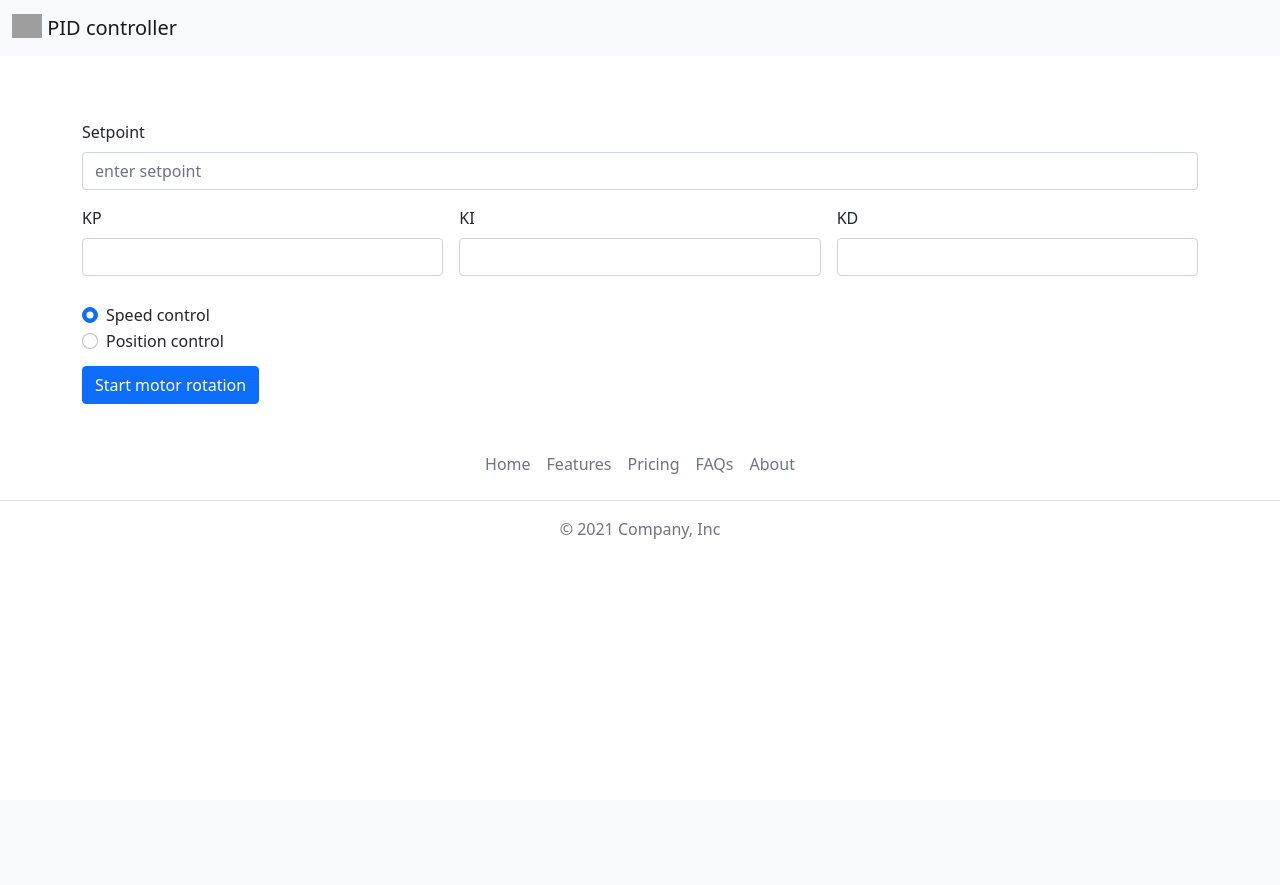
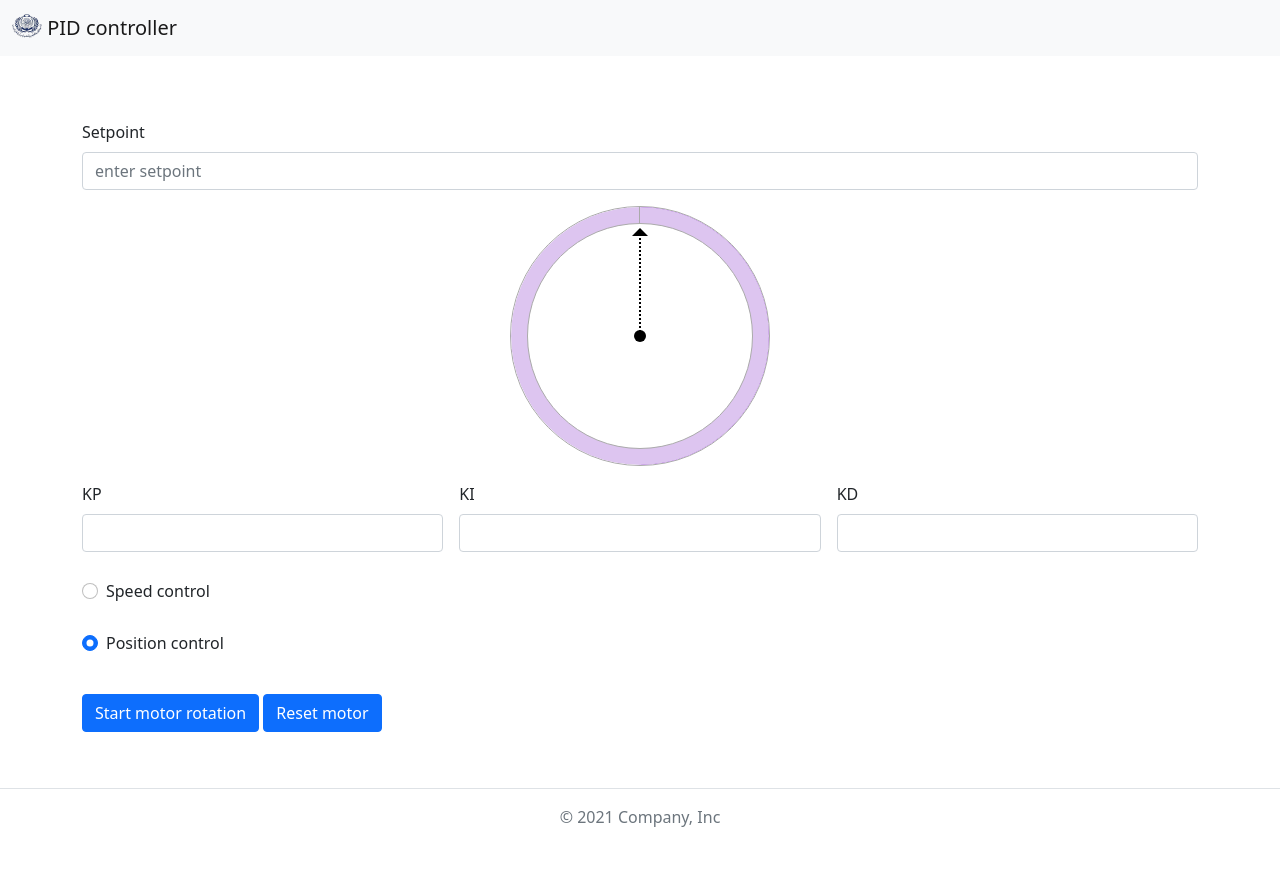
Before and after one commit to mhwahdan/PID-Control, a Django app: page / in a window 1280 px wide. Before the commit the page ends 539 px from the top, so only its background shows below. Run offline with Django 4.2, Linux system fonts and the light colour scheme; some libraries are stand-ins or nearby versions; grey boxes are pictures that could not be loaded.

Commit message:
gui-done

```diff
--- a/UI/PID/urls.py
+++ b/UI/PID/urls.py
@@ -6,5 +6,5 @@ from PID import views
 urlpatterns = [
     path('', views.index, name="home"),
     path('control/', views.start_pid, name="startPID"),
-    path('plot/', views.get_point, name="plot")
+    path('stop/', views.reset_motor, name='stopPID')
 ]
--- a/UI/PID/views.py
+++ b/UI/PID/views.py
@@ -4,25 +4,36 @@ import serial
 from time import sleep
 # Create your views here.
 
-
-
-
+prev_angle = 0
+arduino = None
+kp = 0
+ki = 0
+kd = 0
+mode = 0
 
 def index(request):
     return render(request, 'PID/index.html')
 
-arduino = None
 
 def start_pid(request):
-    global arduino
+    global prev_angle
+    global kp
+    global ki
+    global kd
     mode = str(request.GET["mode"])
-    setpoint = str(request.GET["setpoint"])
+    setpoint = float(request.GET["setpoint"]) if float(request.GET["setpoint"]) <= 720 else 720.0
+    setpoint = setpoint * -1
+    tmp = setpoint
     kp = str(request.GET["kp"])
     ki = str(request.GET["ki"])
     kd = str(request.GET["kd"])
-    sleep(1)
-    arduino = None
-    sleep(1)
+
+    if mode == '2':
+        setpoint = setpoint - prev_angle
+        prev_angle = tmp
+
+    setpoint = str(setpoint)
+
     arduino = serial.Serial(port='COM4', baudrate=115200, timeout=1)
     sleep(1)
     arduino.flushInput()
@@ -31,7 +42,6 @@ def start_pid(request):
     sleep(1)
     arduino.write(bytes(mode, 'utf-8'))
     sleep(1)
-
     data = arduino.readline()
     if data == b'Enter Setpoint\r\n':
         arduino.write(bytes(setpoint, 'utf-8'))
@@ -42,7 +52,6 @@ def start_pid(request):
         arduino.write(bytes(kp, 'utf-8'))
     sleep(1)
 
-
     data = arduino.readline()
     if data == b'Enter KI\r\n':
         arduino.write(bytes(ki, 'utf-8'))
@@ -52,15 +61,37 @@ def start_pid(request):
     if data == b'Enter KD\r\n':
         arduino.write(bytes(kd, 'utf-8'))
 
-
     return HttpResponse('hello')
 
 
-def get_point(request):
+def reset_motor(request):
+    global prev_angle
+    angle = prev_angle * -1
+    prev_angle = 0
+    arduino = serial.Serial(port='COM4', baudrate=115200, timeout=1)
+    sleep(1)
+    arduino.flushInput()
+    sleep(1)
+    arduino.flushOutput()
+    sleep(1)
+    arduino.write(bytes('2', 'utf-8'))
+    sleep(1)
+    data = arduino.readline()
+    if data == b'Enter Setpoint\r\n':
+        arduino.write(bytes(str(angle), 'utf-8'))
+    sleep(1)
 
-    try:
-        sleep(0.5)
-        point = str(arduino.readline().decode().strip('\r\n'))#Capture serial output as a decoded string
-    except Exception as exp:
-        point = '0'
-    return HttpResponse(point)
+    data = arduino.readline()
+    if data == b'Enter KP\r\n':
+        arduino.write(bytes('6', 'utf-8'))
+    sleep(0.5)
+
+    data = arduino.readline()
+    if data == b'Enter KI\r\n':
+        arduino.write(bytes('0.6', 'utf-8'))
+    sleep(1)
+
+    data = arduino.readline()
+    if data == b'Enter KD\r\n':
+        arduino.write(bytes('1', 'utf-8'))
+    return HttpResponse(angle)
--- a/UI/templates/PID/base.html
+++ b/UI/templates/PID/base.html
@@ -4,11 +4,14 @@
 <head>
     <meta charset="UTF-8">
     <meta name="viewport" content="width=device-width, initial-scale=1.0">
-    <title>Numerical root finder</title>
+    <title>PID control server</title>
     <link rel="stylesheet" href="{% static 'Bootstrap/css/bootstrap.min.css' %}">
     <script src="{% static 'Bootstrap/js/bootstrap.min.js' %}"></script>
-    <script src="{% static 'plotly/plotly-2.6.3.min.js' %}"></script>
     <script src="{% static 'Jquery/jquery-3.6.0.min.js' %}"></script>
+    <!-- roundSlider CSS -->
+    <link rel="stylesheet" href="{% static 'roundslider/css/roundslider.min.css' %}">
+    <!-- roundSlider JS -->
+    <script src="{% static 'roundslider/js/roundslider.min.js' %}"></script>
 </head>
 <body style="min-height: 100vh;">
 {% include 'PID/header.html' %}
--- a/UI/templates/PID/footer.html
+++ b/UI/templates/PID/footer.html
@@ -1,10 +1,5 @@
 <footer class="py-3 my-4">
     <ul class="nav justify-content-center border-bottom pb-3 mb-3">
-      <li class="nav-item"><a href="#" class="nav-link px-2 text-muted">Home</a></li>
-      <li class="nav-item"><a href="#" class="nav-link px-2 text-muted">Features</a></li>
-      <li class="nav-item"><a href="#" class="nav-link px-2 text-muted">Pricing</a></li>
-      <li class="nav-item"><a href="#" class="nav-link px-2 text-muted">FAQs</a></li>
-      <li class="nav-item"><a href="#" class="nav-link px-2 text-muted">About</a></li>
     </ul>
     <p class="text-center text-muted">© 2021 Company, Inc</p>
   </footer>
--- a/UI/templates/PID/header.html
+++ b/UI/templates/PID/header.html
@@ -1,7 +1,8 @@
+{% load static %}
 <nav class="navbar navbar-light bg-light">
   <div class="container-fluid">
     <a class="navbar-brand" href="#">
-      <img src="/docs/5.1/assets/brand/bootstrap-logo.svg" alt="" width="30" height="24" class="d-inline-block align-text-top">
+      <img src="{% static 'aastlogo.png' %}" alt="" width="30" height="24" class="d-inline-block align-text-top">
       PID controller
     </a>
   </div>
--- a/UI/templates/PID/index.html
+++ b/UI/templates/PID/index.html
@@ -1,13 +1,54 @@
 {% extends 'PID/base.html' %}
 {% load static %}
 {% block content %}
+    <style>
+        #slider .rs-handle {
+            background-color: transparent;
+            border: 8px solid transparent;
+            border-right-color: black;
+            margin: -8px 0 0 14px !important;
+        }
+
+        #slider .rs-handle:before {
+            display: block;
+            content: " ";
+            position: absolute;
+            height: 12px;
+            width: 12px;
+            background: black;
+            right: -6px;
+            bottom: -6px;
+            border-radius: 100%;
+        }
+
+        #slider .rs-handle:after {
+            display: block;
+            content: " ";
+            width: 106px;
+            position: absolute;
+            top: -1px;
+            right: 0px;
+            border-top: 2px dotted black;
+        }
+
+        #slider .rs-range-color {
+            background-color: #8832cd;
+        }
+
+        #slider .rs-path-color {
+            background-color: #ddc5f0;
+        }
+    </style>
     <div class="container" style="margin-top: 5%;">
         <form method="get" action="{% url 'startPID' %}" id="motor_control">
             <div class="row g-3">
                 <div class="col-12">
                     <label for="Setpoint" class="form-label">Setpoint</label>
                     <input type="number" step="0.001" name="setpoint" class="form-control" id="Setpoint"
-                           placeholder="enter setpoint">
+                           onchange='$("#slider").roundSlider("setValue", this.value)' placeholder="enter setpoint">
+                </div>
+                <div class="container">
+                    <div id="slider" style="margin: auto;"></div>
                 </div>
                 <div class="col-md-4">
                     <label for="KP" class="form-label">KP</label>
@@ -25,13 +66,13 @@
             <div class="row g-3" style="margin-top: 1%;margin-bottom: 1%;">
                 <div class="col-sm-10">
                     <div class="form-check">
-                        <input class="form-check-input" type="radio" name="mode" id="speed" value="1" checked>
+                        <input class="form-check-input" onclick="$('#reset').attr('disabled', true);$('#slider').roundSlider('disable');" type="radio" name="mode" id="speed" value="1">
                         <label class="form-check-label" for="speed">
                             Speed control
                         </label>
                     </div>
-                    <div class="form-check">
-                        <input class="form-check-input" type="radio" name="mode" id="position" value="2">
+                    <div class="form-check" style="margin-top: 3%;margin-bottom: 3%;">
+                        <input class="form-check-input" onclick="$('#reset').attr('disabled', false);$('#slider').roundSlider('enable');" type="radio" name="mode" id="position" value="2" checked>
                         <label class="form-check-label" for="position">
                             Position control
                         </label>
@@ -41,12 +82,13 @@
             <div class="row g-3">
                 <div class="col-12">
                     <button type="submit" class="btn btn-primary">Start motor rotation</button>
+                    <button type="button" onclick="$.get('{% url 'stopPID' %}', function (){$('#slider').roundSlider('setValue', 0);$('#Setpoint').val(0);})" id="reset" class="btn btn-primary">Reset motor
+                    </button>
                 </div>
             </div>
         </form>
     </div>
     <div class="container">
-        <div id="chart"></div>
     </div>
 
     <script>
@@ -66,15 +108,32 @@
                 ).done(
                     function (response) {
                     }
-                    ).
-                        fail(
-                            function (error) {
-                                console.log(error);
-                            }
-                        );
+                ).fail(
+                    function (error) {
+                        console.log(error);
                     }
                 );
+            }
+        );
+        $("#slider").roundSlider({
+            sliderType: "min-range",
+            min: 0,
+            radius: 130,
+            showTooltip: false,
+            width: 16,
+            value: 75,
+            handleSize: 0,
+            handleShape: "square",
+            max: 360,
+            startAngle: 90,
+            value: 0,
+    change: "traceEvent",
+    drag: "traceEvent"
+        });
 
+        function traceEvent(e) {
+            $('#Setpoint').val(e.value);
+        }
     </script>
 
 {% endblock content %}
```
Also changed, not shown: 1 other file.
